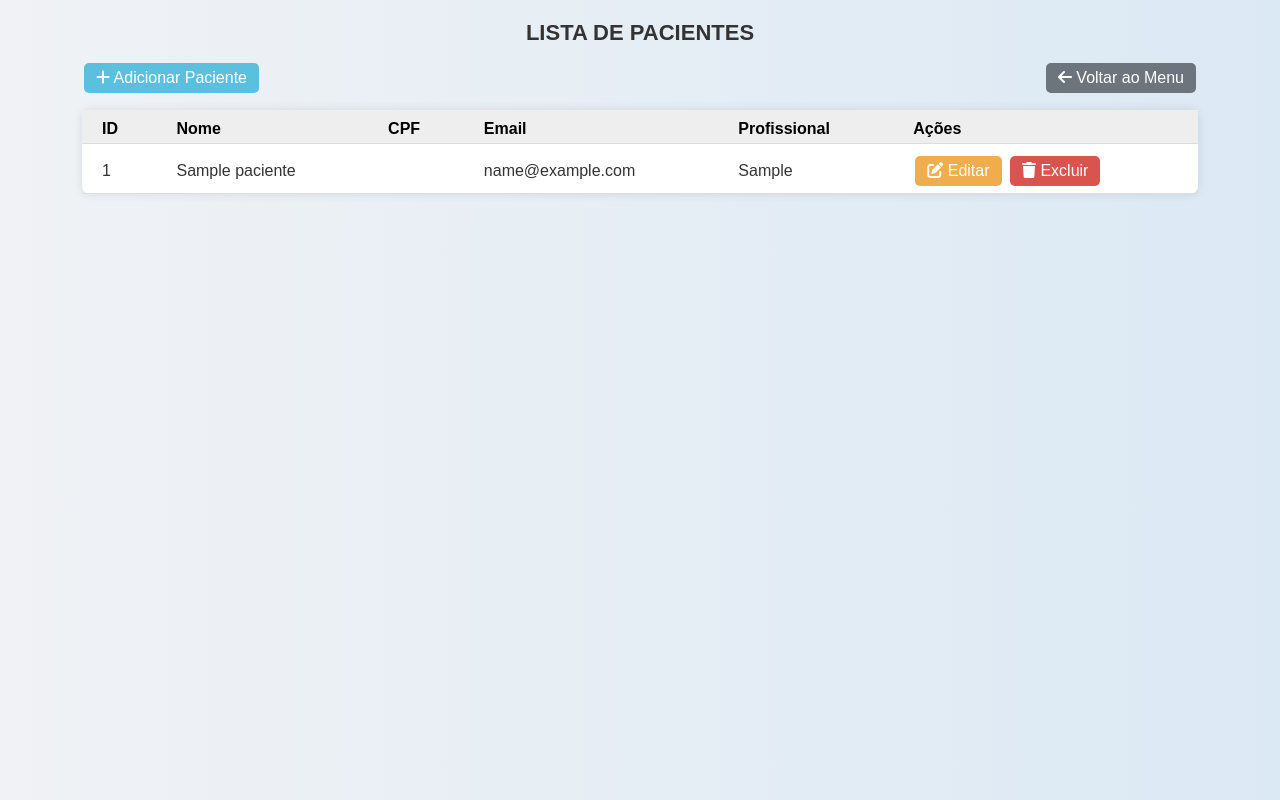
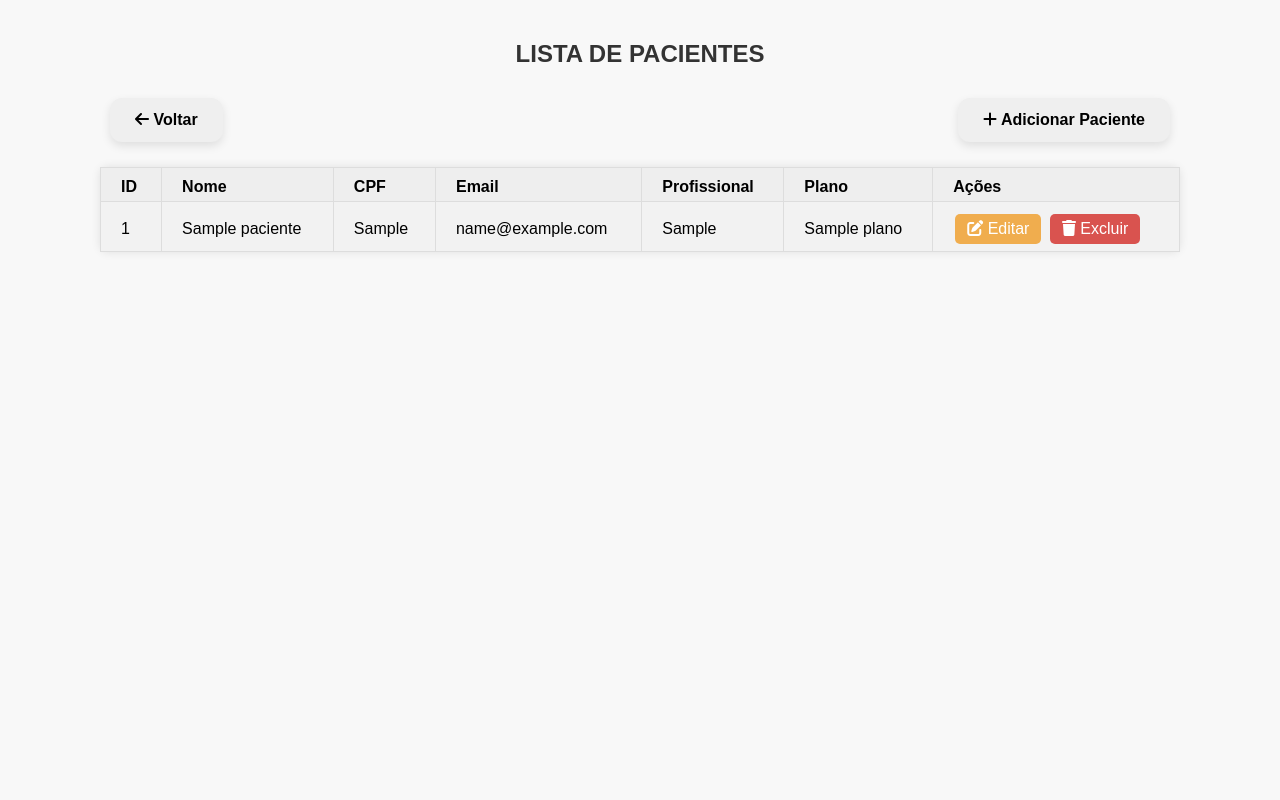
Before and after one commit to FabianoMarques/face_python_docker, a PHP site: page /App/cad_paciente.php in a window 1280 px wide. Run offline with PHP 8.4, Linux system fonts and the light colour scheme; tables that the repository leaves empty or names only in its code hold one stand-in row (values such as "Sample post"); data that the repository does not hold is empty.

Commit message:
estilos, relatorio e cad paciente com buscas

```diff
--- a/App/cad_paciente.php
+++ b/App/cad_paciente.php
@@ -14,8 +14,11 @@
     $stmt->close();
 }
 
-// Buscar todos os pacientes
-$result = $conn->query("SELECT * FROM paciente");
+// Buscar pacientes com nome do plano
+$sql = "SELECT p.idpaciente, p.nome, p.CPF, p.email, p.profissional, pl.nome AS nome_plano
+        FROM paciente p
+        LEFT JOIN planos pl ON p.idplano = pl.idplano";
+$result = $conn->query($sql);
 ?>
 
 <!DOCTYPE html>
@@ -25,68 +28,9 @@
     <meta name="viewport" content="width=device-width, initial-scale=1.0">
     <title>Pacientes</title>
     <link rel="stylesheet" href="https://cdnjs.cloudflare.com/ajax/libs/font-awesome/6.4.2/css/all.min.css">
-    <link rel="stylesheet" href="estilo.css">
+    <link rel="stylesheet" href="estilo-relatorio.css">
     <link rel="stylesheet" href="botoes.css">
-    <style>
-        body {
-            font-family: Arial, sans-serif;
-            background-color: #f9f9f9;
-            padding: 20px;
-            text-align: center;
-        }
 
-        table {
-            width: 90%;
-            margin: 20px auto;
-            border-collapse: collapse;
-            background: white;
-            border-radius: 8px;
-            box-shadow: 0px 0px 10px rgba(0, 0, 0, 0.1);
-        }
-
-        th, td {
-            padding-top: 10px;
-            padding-left: 20px;
-            padding-right: 20px;
-            padding-bottom: 5px;
-            border-bottom: 1px solid #ddd;
-            text-align: left;
-        }
-
-        th {
-            background: #eeeeee;
-            color: black;
-        }
-
-        .btn {
-            padding: 6px 12px;
-            border: none;
-            cursor: pointer;
-            text-decoration: none;
-            color: white;
-            border-radius: 5px;
-            margin: 2px;
-            display: inline-block;
-        }
-
-        .edit { background: #f0ad4e; }
-        .delete { background: #d9534f; }
-        .add { background: #5bc0de; }
-        .menu { background: #6c757d; }
-
-        .message {
-            color: green;
-            font-weight: bold;
-            margin-top: 15px;
-        }
-
-        .button-row {
-            width: 90%;
-            margin: 0 auto 15px auto;
-            display: flex;
-            justify-content: space-between;
-        }
-    </style>
 </head>
 <body>
 
@@ -95,8 +39,13 @@
     <?php if (!empty($mensagem)) echo "<p class='message'>$mensagem</p>"; ?>
 
     <div class="button-row" style="margin-bottom:-5px">
-        <a href="form.php" class="btn add"><i class="fa fa-plus"></i> Adicionar Paciente</a>
-        <a href="menu.php" class="btn menu"><i class="fa fa-arrow-left"></i> Voltar ao Menu</a>
+
+        <button onclick="window.location.href='menu.php'" ><i class="fas fa-arrow-left"></i> Voltar</button>
+        <button onclick="window.location.href='form.php'" >
+                    <i class="fa fa-plus"></i> Adicionar Paciente
+        </button>
+
+
     </div>
 
     <table>
@@ -106,6 +55,7 @@
             <th>CPF</th>
             <th>Email</th>
             <th>Profissional</th>
+            <th>Plano</th>
             <th>Ações</th>
         </tr>
         <?php while ($row = $result->fetch_assoc()): ?>
@@ -115,6 +65,7 @@
             <td><?= $row['CPF'] ?></td>
             <td><?= $row['email'] ?></td>
             <td><?= $row['profissional'] ?></td>
+            <td><?= $row['nome_plano'] ?: '—' ?></td>
             <td>
                 <a href="form.php?id=<?= $row['idpaciente'] ?>" class="btn edit"><i class="fa fa-edit"></i> Editar</a>
                 <a href="cad_paciente.php?delete_id=<?= $row['idpaciente'] ?>" class="btn delete" onclick="return confirm('Tem certeza que deseja excluir?')"><i class="fa fa-trash"></i> Excluir</a>
--- /dev/null
+++ b/App/estilo-relatorio.css
@@ -0,0 +1,135 @@
+/* estilo.css */
+
+body {
+    font-family: Arial, sans-serif;
+    background-color: #f8f8f8;
+    margin: 20px;
+    padding: 20px;
+    text-align: center;
+}
+
+.container {
+    background: #fff;
+    padding: 20px;
+    border-radius: 10px;
+    box-shadow: 0 0 8px rgba(0, 0, 0, 0.1);
+    max-width: 1000px;
+    margin: 0 auto;
+}
+
+h2 {
+    text-align: center;
+    margin-bottom: 20px;
+    color: #333;
+}
+
+table {
+    width: 90%;
+    margin: 20px auto;
+    border-collapse: collapse;
+    background: white;
+    border-radius: 8px;
+    box-shadow: 0 0 10px rgba(0, 0, 0, 0.1);
+}
+
+table thead {
+    background-color: #4CAF50;
+    color: white;
+}
+
+table th,
+table td {
+    padding: 10px 20px 5px 20px;
+    border: 1px solid #ddd;
+    text-align: left;
+}
+
+table th {
+    background: #eeeeee;
+    color: black;
+    border-bottom: 1px solid #ddd;
+}
+
+table tbody tr:nth-child(even) {
+    background-color: #f2f2f2;
+}
+
+.btn {
+    padding: 6px 12px;
+    border: none;
+    cursor: pointer;
+    text-decoration: none;
+    color: white;
+    border-radius: 5px;
+    margin: 2px;
+    display: inline-block;
+}
+
+.btns {
+    text-align: right;
+    margin-bottom: 15px;
+}
+
+.edit {
+    background: #f0ad4e;
+}
+
+.delete {
+    background: #d9534f;
+}
+
+.add {
+    background: #5bc0de;
+}
+
+.menu {
+    background: #6c757d;
+}
+
+.message {
+    color: green;
+    font-weight: bold;
+    margin-top: 15px;
+}
+
+.button-row {
+    width: 90%;
+    margin: 0 auto 15px auto;
+    display: flex;
+    justify-content: space-between;
+}
+form {
+    display: flex;
+    justify-content: center;
+    align-items: center;
+    gap: 10px;
+    margin-bottom: 30px;
+    font-family: Arial, sans-serif;
+}
+
+form label {
+    font-weight: bold;
+    color: #333;
+}
+
+form input[type="month"] {
+    padding: 5px 10px;
+    font-size: 14px;
+    border: 1px solid #ccc;
+    border-radius: 8px;
+}
+
+form button {
+    padding: 6px 14px;
+    font-size: 14px;
+    background-color: #4CAF50;
+    color: white;
+    border: none;
+    border-radius: 8px;
+    cursor: pointer;
+    transition: background-color 0.3s ease;
+}
+
+form button:hover {
+    background-color: #45a049;
+}
--- a/App/menu.php
+++ b/App/menu.php
@@ -52,7 +52,7 @@
         <button class="btn_verde" onclick="window.location.href='/App/cad_imagem.php'">Cadastrar Imagem</button>
         <button class="btn_vermelho" onclick="window.location.href='/App/exc_imagem.php'">Excluir Imagem</button>
         <button class="btn_branco" onclick="window.location.href='/App/cad_paciente.php'">Pacientes</button>
-        <button class="btn_branco" onclick="window.location.href='/App/consultas.php'">Consultas</button>
+        <button class="btn_branco" onclick="window.location.href='/App/relatorio.php'">Relatório</button>
         <button class="btn_branco" onclick="window.location.href='/App/logout.php'"><i class="fas fa-sign-out-alt"></i>  Sair</button>
     </div>
 
```
Also changed, not shown: App/form.php (+29 -11 lines), App/relatorio.php (added, +112 -0 lines).
